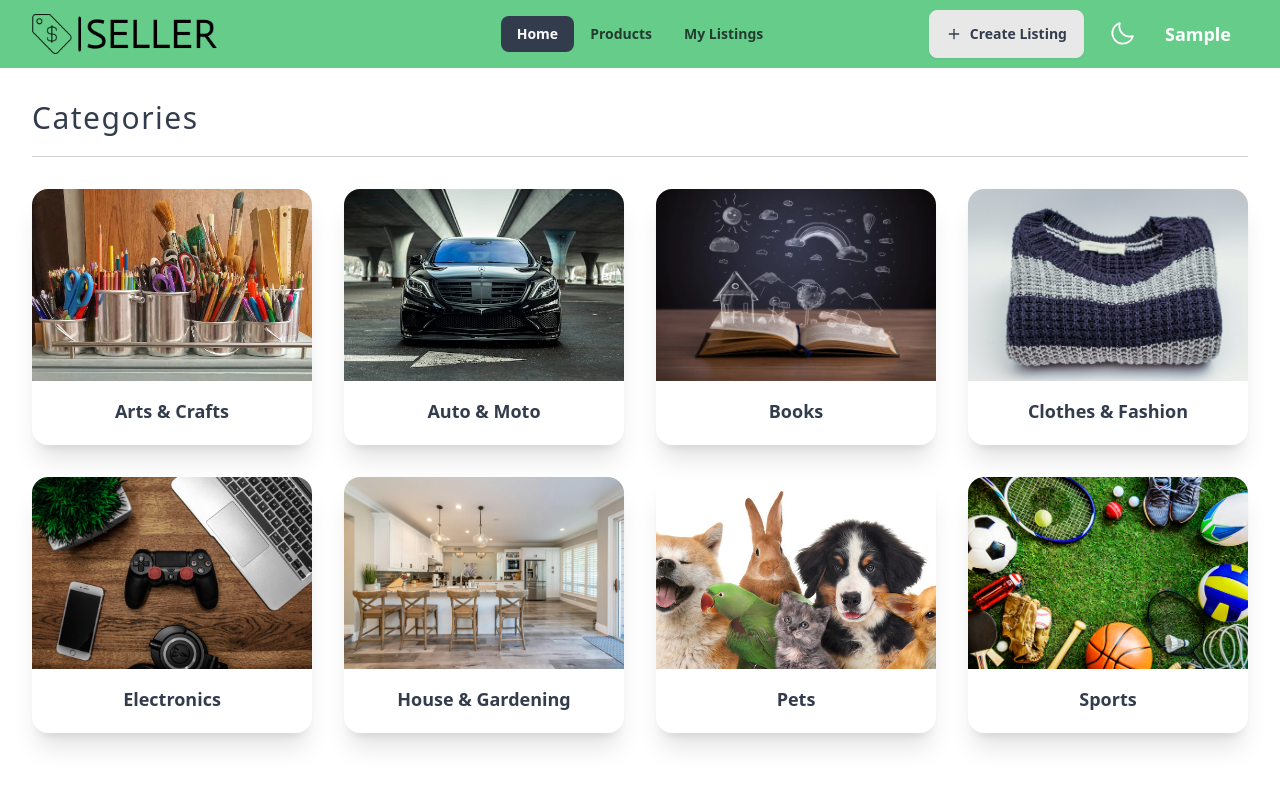
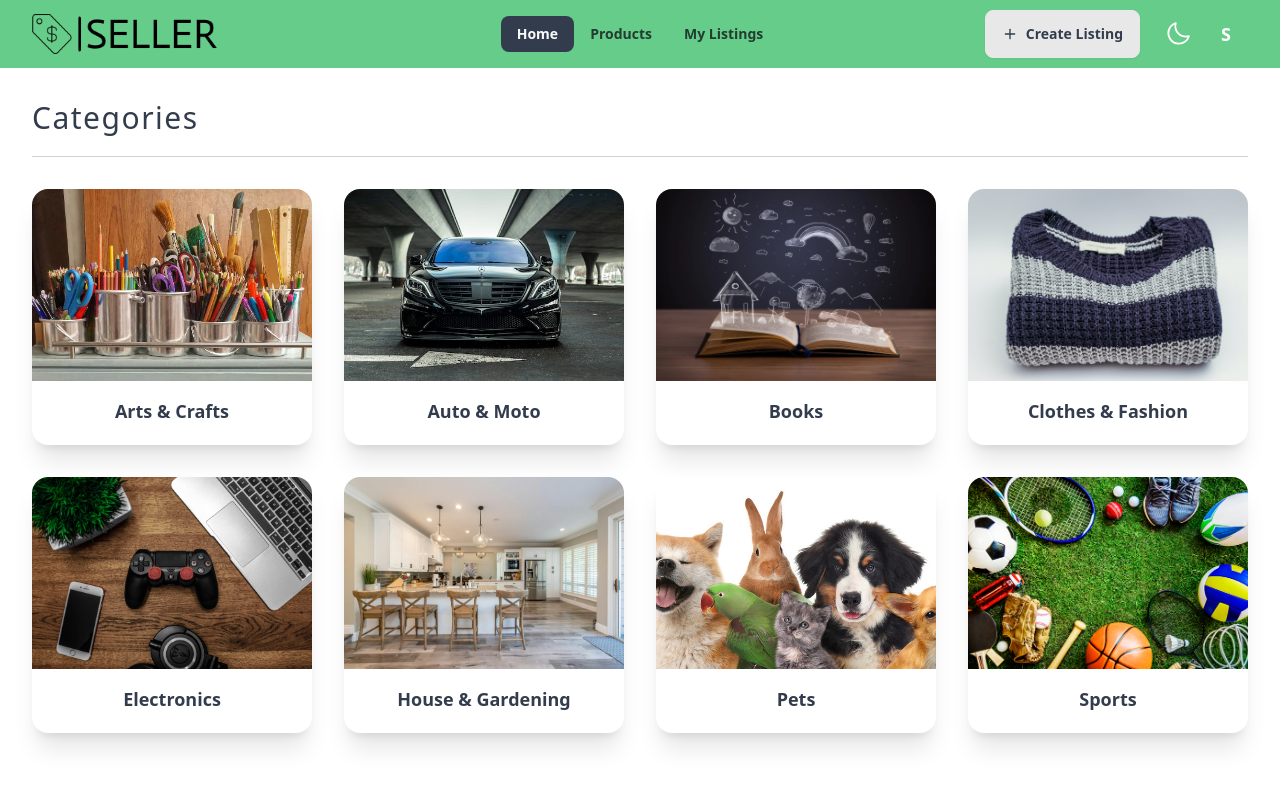
Before and after one commit to stavilavlad/seller-project, a React (Vite) app: page / in a window 1280 px wide. Shown: the top 800 px of the page. Built offline with nearby package versions, Linux system fonts and the light colour scheme; sample sign-in values are in the browser's storage.

Commit message:
changed username display

```diff
--- a/src/components/Navbar.jsx
+++ b/src/components/Navbar.jsx
@@ -99,7 +99,7 @@ const Navbar = () => {
             <>
               <div className="dropdown dropdown-end">
                 <div tabIndex={0} role="button" className="btn btn-ghost capitalize text-lg">
-                  {user?.username?.substring(0, 15)}
+                  {user?.username?.substring(0, 1)}
                 </div>
                 <ul tabIndex={0} className="menu dropdown-content z-[1] p-2 shadow bg-base-200 rounded-box w-52 mt-4">
                   <li className="text-base-content  ">
```
